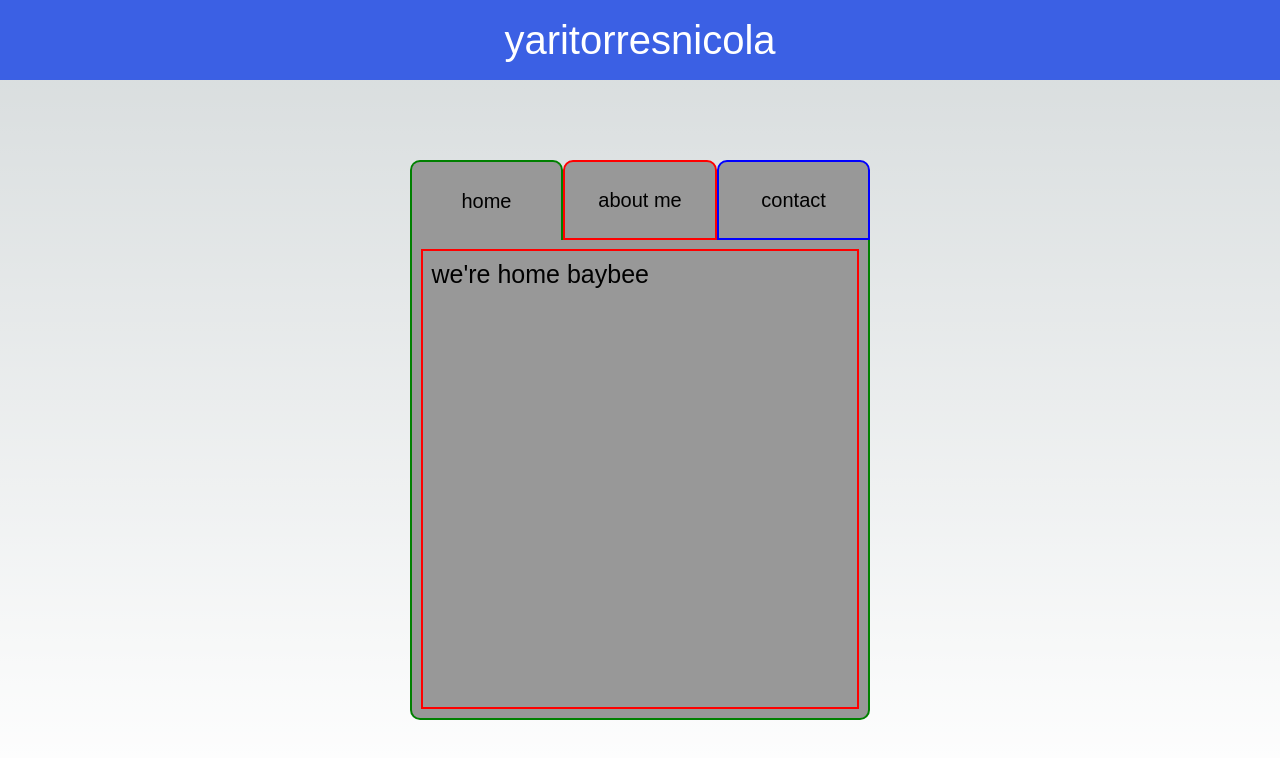
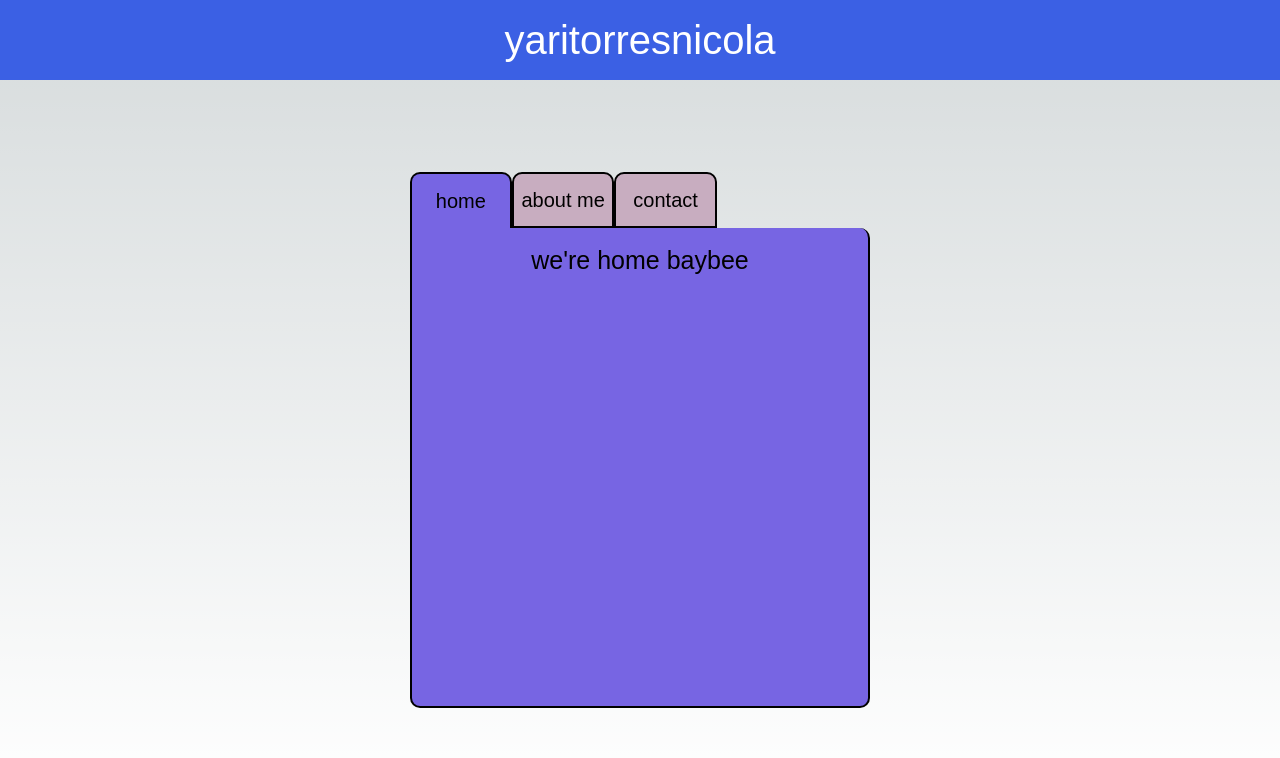
Before and after one commit to yaritorres/portfolio, a Next.js app: page / in a window 1280 px wide. Shown: the top 758 px of the page. Built offline with nearby package versions, Linux system fonts and the light colour scheme.

Commit message:
minor style changes and experimenting with hover functionality in different tabs. want to work on melding tab body and header borders together

```diff
--- a/app/components/TabMatrix.tsx
+++ b/app/components/TabMatrix.tsx
@@ -4,14 +4,29 @@ import { useState } from 'react';
 
 export default function TabMatrix() {
   const [activeTab, setActiveTab] = useState('home');
-  const homeTabStyles = {
-    display: activeTab === 'home' ? 'block' : 'none',
+  const homeBodyStyles = {
+    display: activeTab === 'home' ? 'flex' : 'none',
+    backgroundColor: activeTab === 'home' ? '#7765E3' : '#C8ADC0',
   }
-  const aboutTabStyles = {
+  const homeHeaderStyles = {
+    borderBottom: activeTab === 'home' ? 'none' : 'black solid 2px',
+    backgroundColor: activeTab === 'home' ? '#7765E3' : '#C8ADC0',
+  }
+  const aboutBodyStyles = {
     display: activeTab === 'about' ? 'block' : 'none',
+    backgroundColor: activeTab === 'about' ? '#7765E3' : '#C8ADC0',
   }
-  const contactTabStyles = {
-    display: activeTab === 'contact' ? 'block' : 'none',
+  const aboutHeaderStyles = {
+    borderBottom: activeTab === 'about' ? 'none' : 'black solid 2px',
+    backgroundColor: activeTab === 'about' ? '#7765E3' : '#C8ADC0',
+  }
+  const contactBodyStyles = {
+    display: activeTab === 'contact' ? 'flex' : 'none',
+    backgroundColor: activeTab === 'contact' ? '#7765E3' : '#C8ADC0',
+  }
+  const contactHeaderStyles = {
+    borderBottom: activeTab === 'contact' ? 'none' : 'black solid 2px',
+    backgroundColor: activeTab === 'contact' ? '#7765E3' : '#C8ADC0',
   }
 
   return (
@@ -20,30 +35,30 @@ export default function TabMatrix() {
         <div
           className={`${styles.homeHeader} ${styles.tabHeader}`}
           onClick={() => setActiveTab('home')}
-          style={{borderBottom: activeTab === 'home' ? 'none' : 'green solid 2px'}}
+          style={homeHeaderStyles}
         >
           <span>home</span>
         </div>
         <div
           className={`${styles.aboutHeader} ${styles.tabHeader}`}
           onClick={() => setActiveTab('about')}
-          style={{borderBottom: activeTab === 'about' ? 'none' : 'red solid 2px'}}
+          style={aboutHeaderStyles}
         >
           <span>about me</span>
         </div>
         <div
           className={`${styles.contactHeader} ${styles.tabHeader}`}
           onClick={() => setActiveTab('contact')}
-          style={{borderBottom: activeTab === 'contact' ? 'none' : 'blue solid 2px'}}
+          style={contactHeaderStyles}
         >
           <span>contact</span>
         </div>
       </div>
       <div className={styles.tabsContainer}>
-        <div className={`${styles.homeBody} ${styles.tabBody}`} style={homeTabStyles}>
+        <div className={`${styles.homeBody} ${styles.tabBody}`} style={homeBodyStyles}>
           <p className={styles.bodyText}> we're home baybee </p>
         </div>
-        <div className={`${styles.aboutBody} ${styles.tabBody}`} style={aboutTabStyles}>
+        <div className={`${styles.aboutBody} ${styles.tabBody}`} style={aboutBodyStyles}>
           <img src='../yari.jpeg' height={250} width={200} className={styles.aboutImage} />
           <p className={styles.bodyText}>
             All that separates us is an imagined distance.
@@ -76,7 +91,7 @@ export default function TabMatrix() {
             I leave our life behind when I get up.
           </p>
         </div>
-        <div className={`${styles.contactBody} ${styles.tabBody}`} style={contactTabStyles}>
+        <div className={`${styles.contactBody} ${styles.tabBody}`} style={contactBodyStyles}>
           <p className={styles.bodyText}> contact me! </p>
         </div>
       </div>
--- a/app/styles/tabMatrix.module.css
+++ b/app/styles/tabMatrix.module.css
@@ -10,14 +10,18 @@
 .headerContainer {
   display: flex;
   flex-direction: row;
+  width: 36vw;
+}
+
+.tabHeader {
+  height: 7vh;
+  width: 8vw;
 }
 
 .homeHeader {
-  border: green solid 2px;
+  border: black solid 2px;
   border-bottom: none;
   border-radius: 10px 10px 0px 0px;
-  width: 12vw;
-  height: 10vh;
   display: flex;
   justify-content: center;
   align-items: center;
@@ -29,28 +33,12 @@
   display: flex;
   align-items: center;
   justify-content: center;
-  border: green solid 2px;
-  border-top: none;
-  border-radius: 0px 0px 10px 10px;
-  height: 60vh;
-  width: 36vw;
-  padding: 2%;
-}
-
-.bodyText {
-  border: red solid 2px;
-  height: 100%;
-  font-family: 'Atkins Hyperlegible', sans-serif;
-  font-size: 25px;
-  padding: 2%;
 }
 
 .aboutHeader {
-  border: red solid 2px;
+  border: black solid 2px;
   border-bottom: none;
   border-radius: 10px 10px 0px 0px;
-  width: 12vw;
-  height: 10vh;
   display: flex;
   justify-content: center;
   align-items: center;
@@ -59,14 +47,6 @@
 }
 
 .aboutBody {
-  align-items: center;
-  justify-content: center;
-  border: red solid 2px;
-  border-top: none;
-  border-radius: 0px 0px 10px 10px;
-  height: 60vh;
-  width: 36vw;
-  padding: 2%;
 }
 
 .aboutImage {
@@ -75,11 +55,9 @@
 }
 
 .contactHeader {
-  border: blue solid 2px;
+  border: black solid 2px;
   border-bottom: none;
   border-radius: 10px 10px 0px 0px;
-  width: 12vw;
-  height: 10vh;
   display: flex;
   justify-content: center;
   align-items: center;
@@ -92,18 +70,24 @@
   flex-direction: row;
   align-items: center;
   justify-content: center;
-  border: blue solid 2px;
+}
+
+.bodyText {
+  height: 100%;
+  font-family: 'Atkins Hyperlegible', sans-serif;
+  font-size: 25px;
+  padding: 2%;
+}
+
+.tabBody {
+  border: black solid 2px;
   border-top: none;
-  border-radius: 0px 0px 10px 10px;
+  border-radius: 0px 10px 10px 10px;
   height: 60vh;
   width: 36vw;
   padding: 2%;
 }
 
-.tabBody {
-  background-color: rgb(152, 152, 152);
+@keyframes fadeIn {
+  from {background-color: ;}
 }
-
-.tabHeader {
-  background-color: rgb(152, 152, 152);
-}
```
